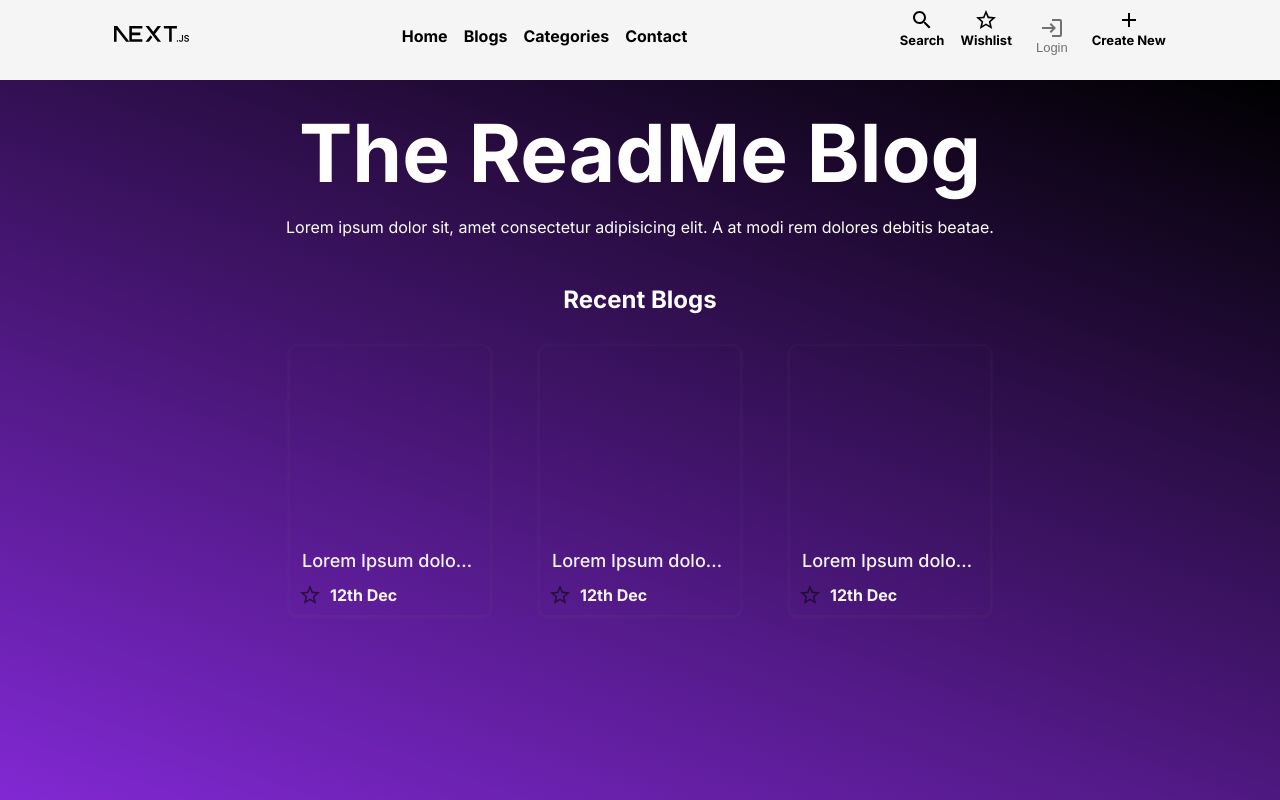
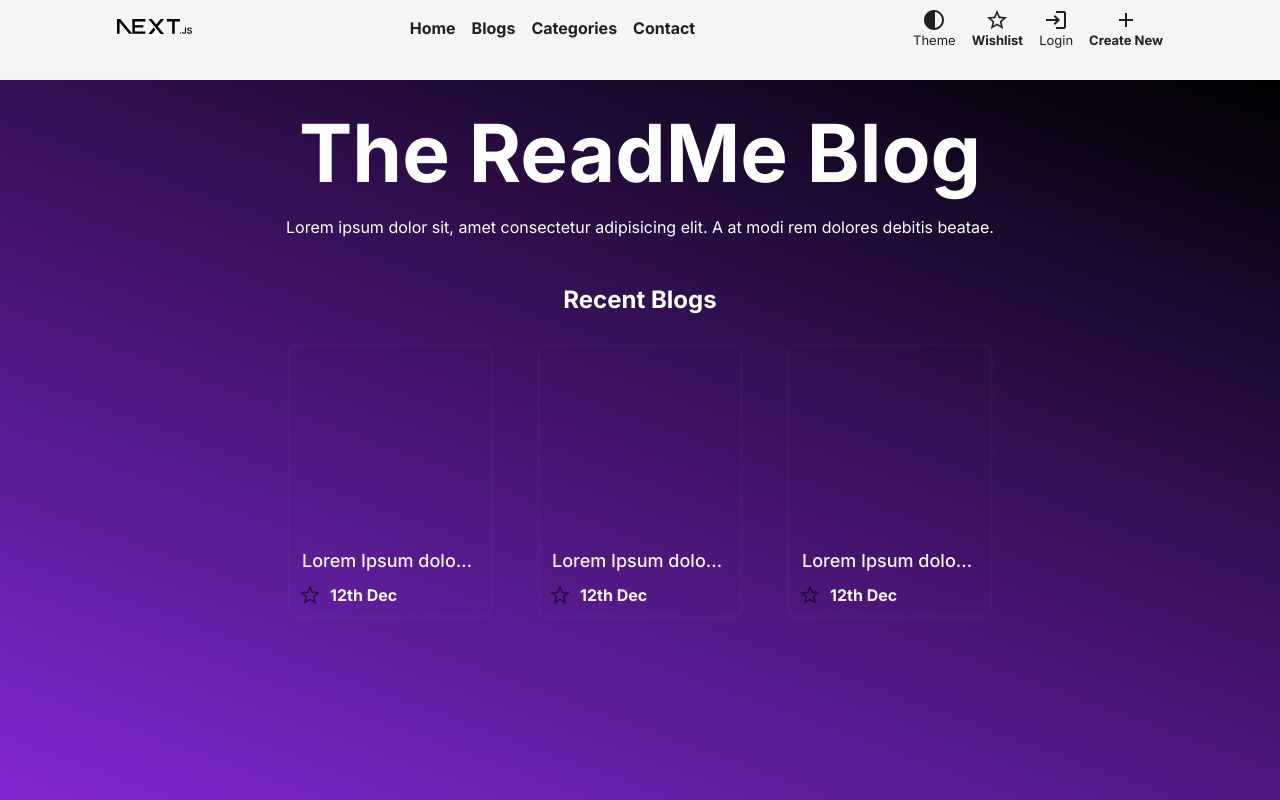
Before and after one commit to climaxmba/readme-blog, a Next.js app: page / in a window 1280 px wide. Shown: the top 800 px of the page. Built offline with nearby package versions, Linux system fonts and the light colour scheme.

Commit message:
Add theme & storage module

```diff
--- a/src/app/globals.scss
+++ b/src/app/globals.scss
@@ -2,6 +2,11 @@
   box-sizing: border-box;
   padding: 0;
   margin: 0;
+  transition: background-color 0.65s ease-in-out;
+
+  &[role="button"] {
+    cursor: pointer;
+  }
 }
 
 body {
--- a/src/app/layout.tsx
+++ b/src/app/layout.tsx
@@ -1,6 +1,7 @@
 import type { Metadata } from "next";
 import { Inter } from "next/font/google";
 import NavBar, { BottomNav } from "../components/navBar/NavBar";
+import NavbarProvider from "@/components/navBar/NavbarContext";
 import "./globals.scss";
 
 const inter = Inter({ subsets: ["latin"] });
@@ -18,9 +19,13 @@ export default function RootLayout({
   return (
     <html lang="en">
       <body className={inter.className}>
-        <NavBar />
+        <NavbarProvider>
+          <NavBar />
+        </NavbarProvider>
         {children}
-        <BottomNav />
+        <NavbarProvider>
+          <BottomNav />
+        </NavbarProvider>
       </body>
     </html>
   );
--- a/src/components/blogView/blogView.module.scss
+++ b/src/components/blogView/blogView.module.scss
@@ -26,7 +26,7 @@ $container-w: clamp(300px, 100vw, 1024px);
 
   .comment {
     padding: 0.5rem;
-    background-color: #ffffff80;
+    background-color: #80808020;
     border-radius: 12px;
 
     h2,
--- a/src/components/code/code.module.scss
+++ b/src/components/code/code.module.scss
@@ -1,6 +1,6 @@
 .inline {
   background-color: #cdcdcd40;
-  color: blueviolet;
+  color: var(--accent-main);
   padding: 0.25rem;
   font-weight: 400;
   border-radius: 0.35rem;
--- a/src/components/featuredBlogsSection/featuredBlogsSection.module.scss
+++ b/src/components/featuredBlogsSection/featuredBlogsSection.module.scss
@@ -1,7 +1,7 @@
 .container {
   min-height: 100vh;
   padding: 1rem;
-  background-color: #efefef;
+  background-color: var(--bgcolor);
   display: flex;
   flex-direction: column;
   justify-content: center;
--- a/src/components/navBar/NavBar.tsx
+++ b/src/components/navBar/NavBar.tsx
@@ -1,23 +1,26 @@
 "use client";
 import Image from "next/image";
 import Link from "next/link";
-import { Dispatch, SetStateAction, useState } from "react";
+import { type Dispatch, type SetStateAction, useState } from "react";
 import {
   AddOutlined,
   Close,
+  Contrast,
   HomeOutlined,
   LoginOutlined,
   MenuOutlined,
   PageviewOutlined,
   PersonOutline,
-  Search,
   StarOutline,
 } from "@mui/icons-material";
 import IconButton from "@mui/material/IconButton";
 import { routes } from "@/lib/constants";
+import { useNavContext } from "@/components/navBar/NavbarContext";
 import styles from "./navBar.module.scss";
 
+/** Requires Provider */
 export default function NavBar() {
+  const { handleThemeSwitch } = useNavContext();
   const [menuOpen, setMenuOpen] = useState(false);
 
   return (
@@ -41,9 +44,14 @@ export default function NavBar() {
 
       <ul className={styles.iconLinks}>
         <li>
-          <Link href={routes.search}>
-            <Search /> Search
-          </Link>
+          <span
+            role="button"
+            tabIndex={0}
+            title="Switch Theme"
+            onClick={handleThemeSwitch}
+          >
+            <Contrast /> Theme
+          </span>
         </li>
         <li>
           <Link href={routes.wishlist}>
@@ -51,9 +59,9 @@ export default function NavBar() {
           </Link>
         </li>
         <li>
-          <IconButton>
+          <span role="button" title="Login">
             <LoginOutlined /> Login
-          </IconButton>
+          </span>
         </li>
         <li>
           <Link href={routes.writeBlog}>
@@ -118,7 +126,10 @@ function MobileMenu({
   );
 }
 
+/** Requires Provider */
 export function BottomNav() {
+  const { handleThemeSwitch } = useNavContext();
+
   return (
     <nav className={styles.bottomNav}>
       <Link href={routes.home}>
@@ -130,9 +141,14 @@ export function BottomNav() {
       <Link href={routes.wishlist}>
         <StarOutline /> Wishlist
       </Link>
-      <Link href={routes.search}>
-        <Search /> Search
-      </Link>
+      <span
+        role="button"
+        tabIndex={0}
+        title="Switch Theme"
+        onClick={handleThemeSwitch}
+      >
+        <Contrast /> Theme
+      </span>
     </nav>
   );
 }
--- /dev/null
+++ b/src/components/navBar/NavbarContext.tsx
@@ -0,0 +1,54 @@
+"use client";
+import type React from "react";
+import {
+  createContext,
+  type Dispatch,
+  type SetStateAction,
+  useContext,
+  useEffect,
+  useState,
+} from "react";
+import storage from "../../lib/modules/storage";
+
+interface Theme {
+  isDarkMode: boolean;
+  setIsDarkMode: Dispatch<SetStateAction<boolean>>;
+  handleThemeSwitch: () => void;
+}
+
+export const NavbarContext = createContext<Theme | undefined>(undefined);
+
+export const useNavContext = () => {
+  const nav = useContext(NavbarContext);
+
+  if (nav === undefined)
+    throw new Error("useNavContext must be used with a NavbarContext");
+
+  return nav;
+};
+
+export default function NavbarProvider({
+  children,
+}: {
+  children: React.ReactNode;
+}) {
+  const [isDarkMode, setIsDarkMode] = useState(storage.isDarkThemeEnabled());
+
+  useEffect(() => {
+    if (isDarkMode) document.body.setAttribute("data-theme-dark", "");
+    else document.body.removeAttribute("data-theme-dark");
+    storage.setDarkThemeEnalbled(isDarkMode);
+  }, [isDarkMode]);
+
+  const handleThemeSwitch = () => {
+    setIsDarkMode((prev) => !prev);
+  };
+
+  return (
+    <NavbarContext.Provider
+      value={{ isDarkMode, setIsDarkMode, handleThemeSwitch }}
+    >
+      {children}
+    </NavbarContext.Provider>
+  );
+}
--- a/src/components/navBar/navBar.module.scss
+++ b/src/components/navBar/navBar.module.scss
@@ -9,11 +9,15 @@
   align-items: center;
   gap: 1rem;
   padding: 0.5rem 1rem;
-  background-color: whitesmoke;
-  color: black;
+  background-color: var(--bgcolor);
+  color: var(--fgcolor);
 
   a {
     color: inherit !important;
+  }
+
+  svg {
+    fill: var(--fgcolor) !important;
   }
 
   ul {
@@ -42,7 +46,8 @@
   top: 0;
   height: clamp(500px, 100vh, 100%);
   width: clamp(150px, 100vh, 200px);
-  background-color: whitesmoke;
+  background-color: var(--bgcolor);
+  color: var(--fgcolor);
   display: none;
   flex-direction: column;
   gap: 1rem;
@@ -65,8 +70,8 @@
   left: 0;
   right: 0;
   z-index: 10;
-  background-color: whitesmoke;
-  color: black;
+  background-color: var(--bgcolor);
+  color: var(--fgcolor);
   font-size: small;
   padding: 0.5rem;
 
--- /dev/null
+++ b/src/lib/modules/storage.ts
@@ -0,0 +1,43 @@
+const storage = (() => {
+  function getWishlist(): Blog[] {
+    try {
+      return JSON.parse(localStorage.getItem("wishlist") || "[]");
+    } catch (error) {
+      console.error(error);
+    }
+    return [];
+  }
+
+  function setWishlist(blogs: Blog[] | []) {
+    localStorage.setItem("wishlist", JSON.stringify(blogs));
+  }
+
+  function isDarkThemeEnabled(): boolean {
+    const isEnabled: boolean | null = JSON.parse(
+      localStorage.getItem("isDarkTheme") as string
+    );
+
+    if (isEnabled === null) {
+      const isDeviceThemeDark = matchMedia(
+        "(prefers-color-scheme: dark)"
+      ).matches;
+      setDarkThemeEnalbled(isDeviceThemeDark);
+      return isDeviceThemeDark;
+    }
+
+    return isEnabled;
+  }
+
+  function setDarkThemeEnalbled(val: boolean) {
+    localStorage.setItem("isDarkTheme", JSON.stringify(val));
+  }
+
+  return {
+    getWishlist,
+    setWishlist,
+    isDarkThemeEnabled,
+    setDarkThemeEnalbled,
+  };
+})();
+
+export default storage;
```
Also changed, not shown: src/components/loading/loading.module.scss (+3 -5 lines).
